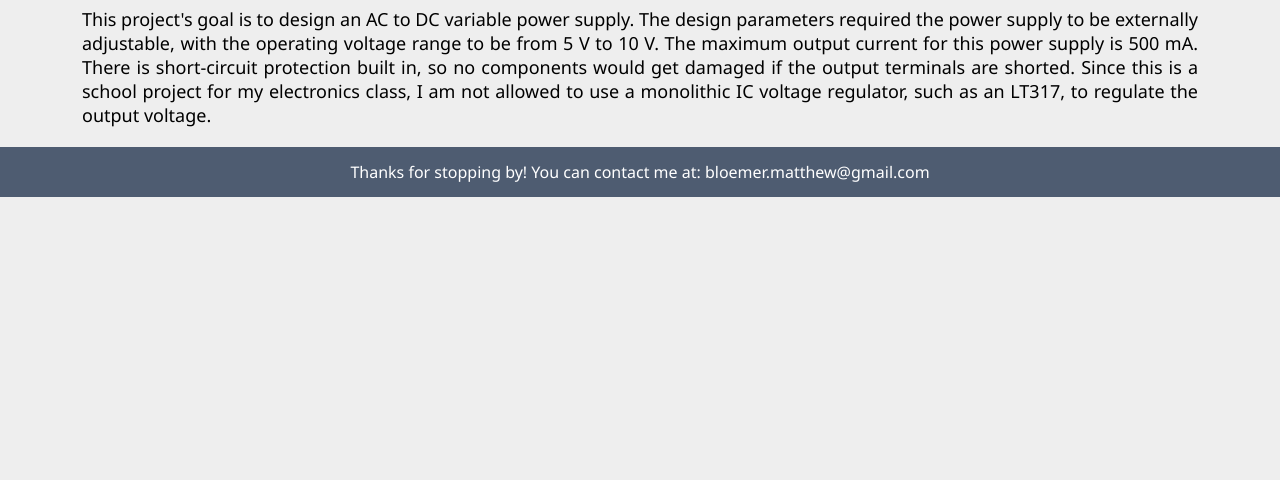
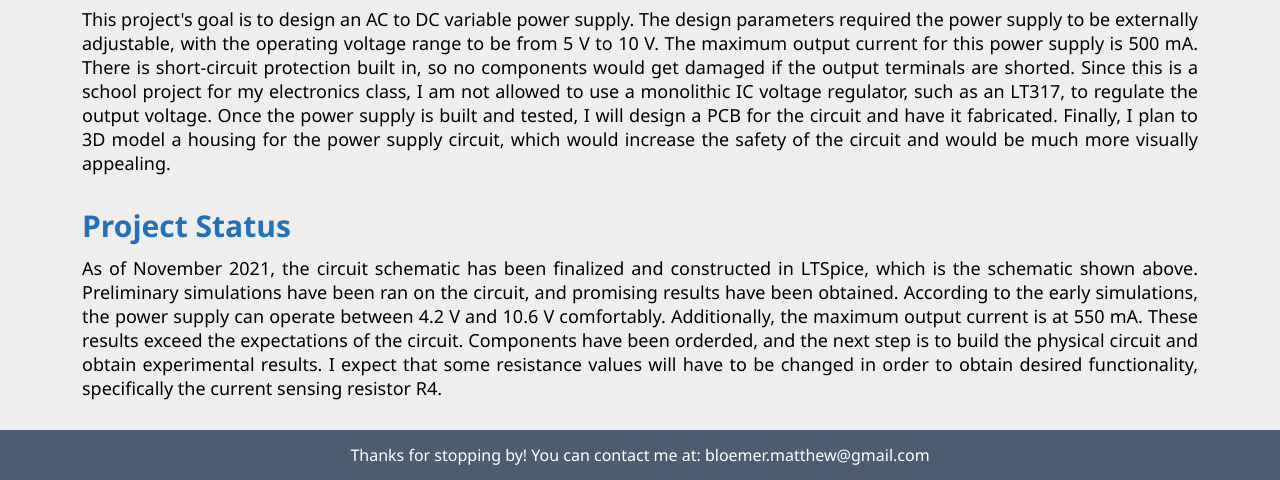
Before and after one commit to matthewbloemer/mbloemer.com, a plain HTML site: page powerSupply.html in a window 1280 px wide. Shown: the part 686-1166 px from the top of the page. Before the commit the page ends 883 px from the top, so only its background shows below. Drawn offline with Linux system fonts and the light colour scheme.

Commit message:
Add files via upload

```diff
--- a/powerSupply.html
+++ b/powerSupply.html
@@ -20,12 +20,22 @@
         <div class="project-banner-img-container">
             <img class="project-banner-img" src="Power Supply Schematic.png">
         </div>
-        <h2 class="project-goals-subtitle">Project Goals</h2>
-        <p class="project-goals-text">
+        <h2 class="project-entry-subtitle">Project Goals</h2>
+        <p class="project-entry-text">
             This project's goal is to design an AC to DC variable power supply. The design parameters required the power supply to be externally adjustable, with the operating
             voltage range to be from 5 V to 10 V. The maximum output current for this power supply is 500 mA. There is short-circuit protection built in, so no components would
             get damaged if the output terminals are shorted. Since this is a school project for my electronics class, I am not allowed to use a monolithic IC voltage regulator,
-            such as an LT317, to regulate the output voltage.
+            such as an LT317, to regulate the output voltage. Once the power supply is built and tested, I will design a PCB for the circuit and have it fabricated. Finally, I
+            plan to 3D model a housing for the power supply circuit, which would increase the safety of the circuit and would be much more visually appealing.
+        </p>
+
+        <h2 class="project-entry-subtitle">Project Status</h2>
+        <p class="project-entry-text">
+            As of November 2021, the circuit schematic has been finalized and constructed in LTSpice, which is the schematic shown above. Preliminary simulations have been ran
+            on the circuit, and promising results have been obtained. According to the early simulations, the power supply can operate between 4.2 V and 10.6 V comfortably.
+            Additionally, the maximum output current is at 550 mA. These results exceed the expectations of the circuit. Components have been orderded, and the next step is to
+            build the physical circuit and obtain experimental results. I expect that some resistance values will have to be changed in order to obtain desired functionality,
+            specifically the current sensing resistor R4.
         </p>
     </div>
 
--- a/style.css
+++ b/style.css
@@ -249,17 +249,18 @@ body {
     width: 1800px;
 }
 
-.project-goals-subtitle {
+.project-entry-subtitle {
     color: #2470B9;
     font-size: 30px;
     margin-top: 30px;
     margin-left: 5%;
 }
 
-.project-goals-text {
+.project-entry-text {
     font-size: 18px;
     margin-right: 5%;
     margin-left: 5%;
     margin-top: 10px;
     text-align: justify;
+    margin-bottom: 10px;
 }
```
